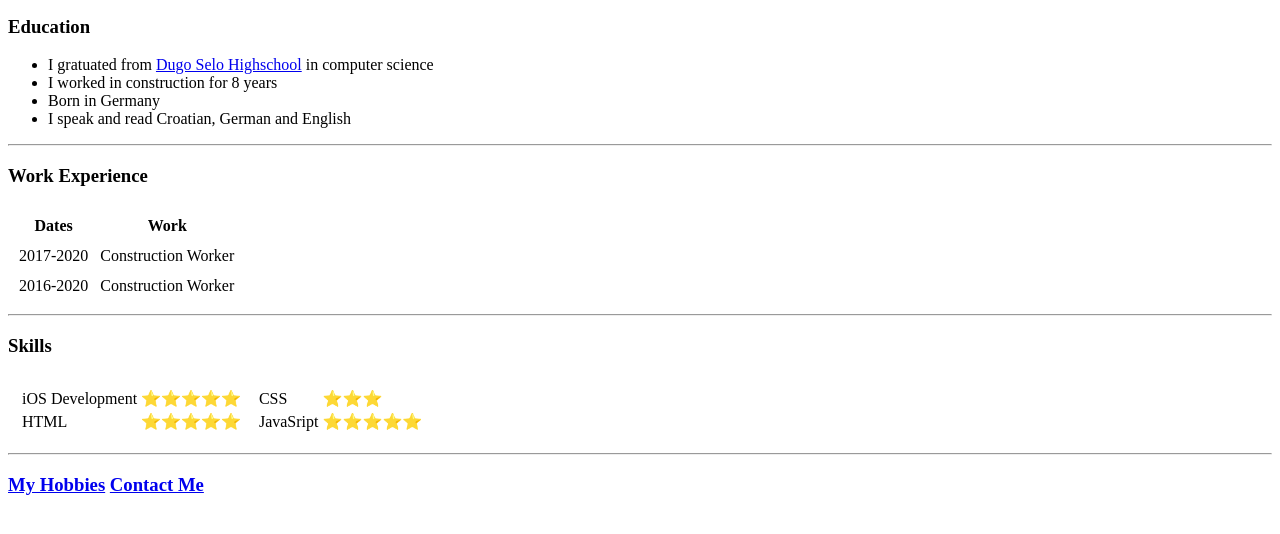
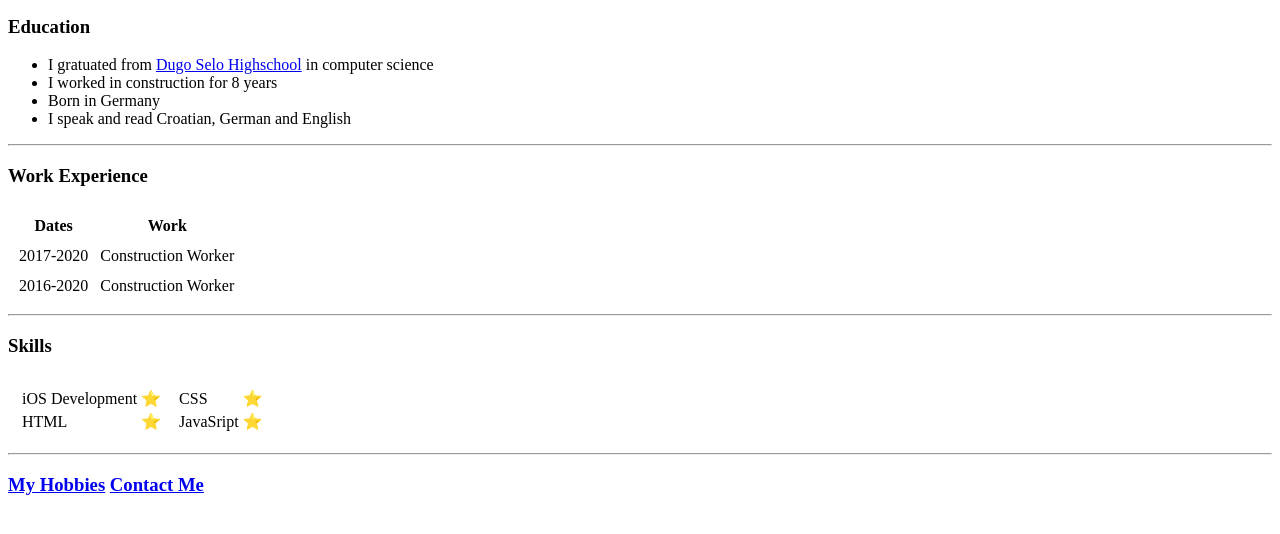
Before and after one commit to D1pper95/cv, a plain HTML site: page index.html in a window 1280 px wide. Shown: the part 210-744 px from the top of the page. Drawn offline with Linux system fonts and the light colour scheme.

Commit message:
Add files via upload

```diff
--- a/index.html
+++ b/index.html
@@ -49,11 +49,11 @@
                 <table>
                     <tr>
                         <td>iOS Development</td>
-                        <td>⭐⭐⭐⭐⭐</td>
+                        <td>⭐</td>
                     </tr>
                     <tr>
                         <td>HTML</td>
-                        <td>⭐⭐⭐⭐⭐</td>
+                        <td>⭐</td>
                     </tr>
                 </table>
             </td>
@@ -61,11 +61,11 @@
                 <table>
                     <tr>
                         <td>CSS</td>
-                        <td>⭐⭐⭐</td>
+                        <td>⭐</td>
                     </tr>
                     <tr>
                         <td>JavaSript</td>
-                        <td>⭐⭐⭐⭐⭐</td>
+                        <td>⭐</td>
                     </tr>
                 </table>
             </td>
```
